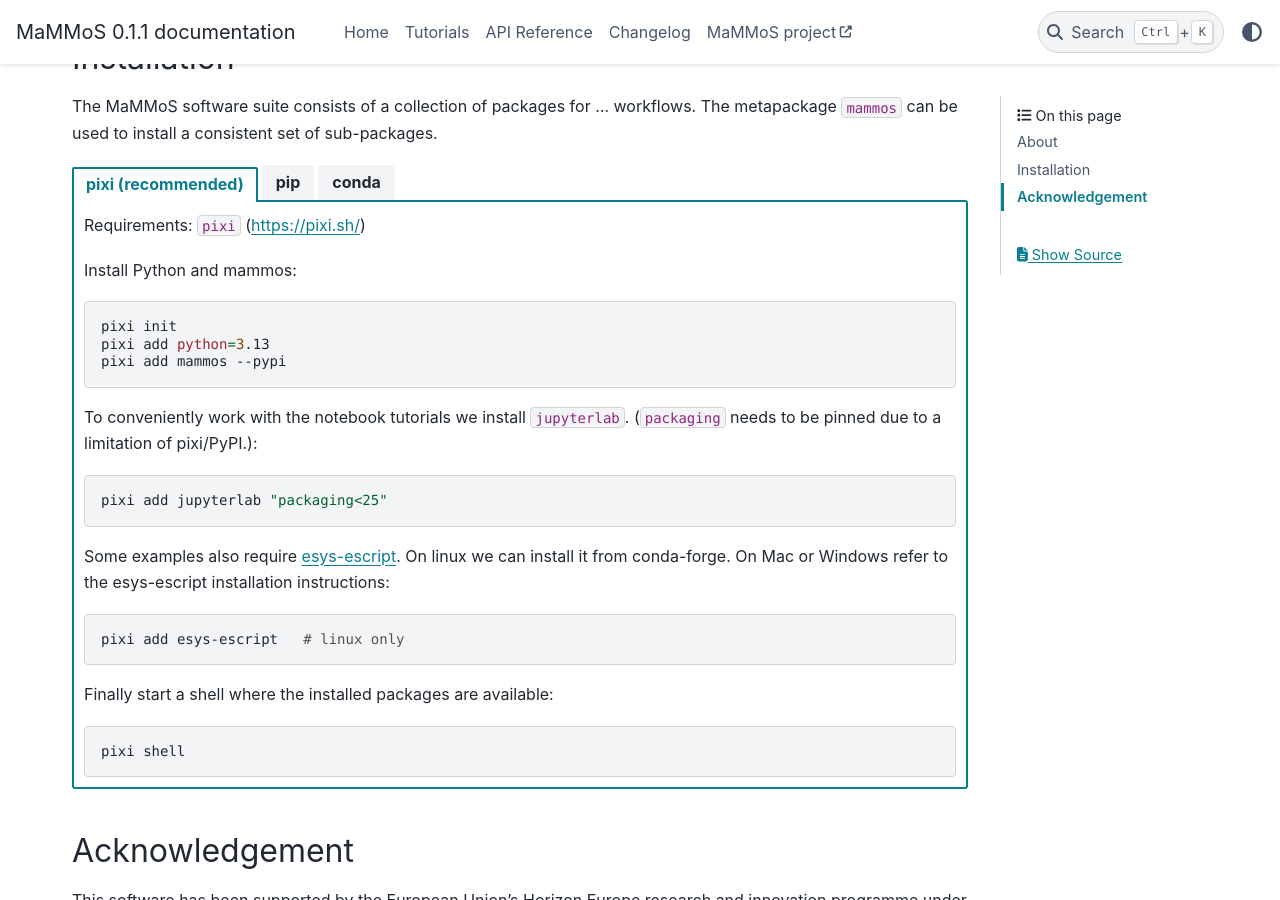
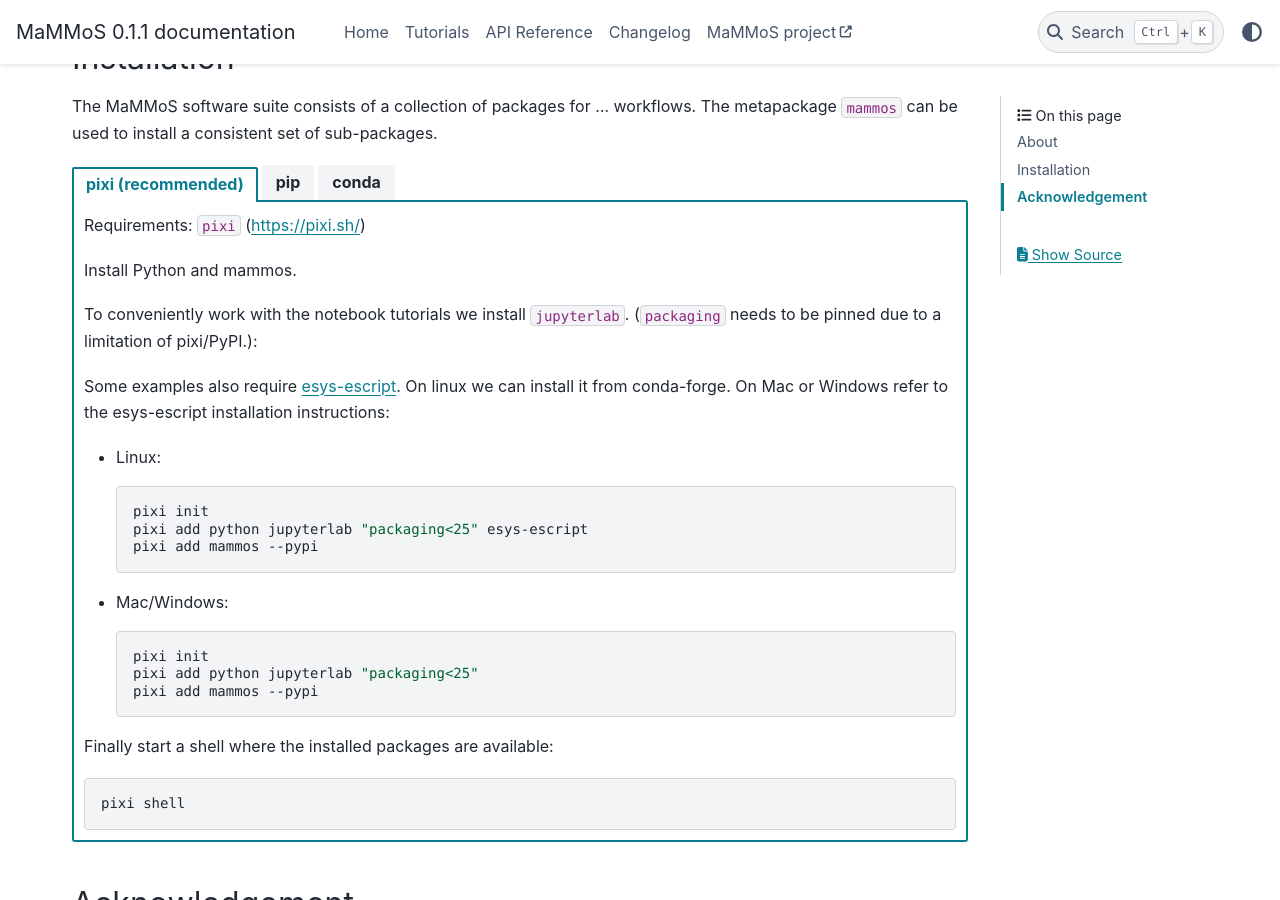
Before and after one commit to MaMMoS-project/mammos, a Sphinx documentation site: the page built from docs/source/index.rst, in a window 1280 px wide and 900 px high, scrolled down 820 px. Built offline with Sphinx 7.4.7 and the PyData theme 0.15.4, drawn with Linux system fonts in a browser that asks for light colours; pages that are not in the unit, such as notebooks, are missing from menus; the version number is read from the project's files by our own code.

Commit message:
Re-write pixi installation instructions to avoid pinning the python version
Esys-escript requires a relatively old Python 3.11. To flexibly allow a newer
version whenever a new esys-escript is released we do not pin anything and let
pixi solve the dependencies together

```diff
--- a/docs/source/index.rst
+++ b/docs/source/index.rst
@@ -75,30 +75,32 @@ The MaMMoS software suite consists of a collection of packages for ... workflows
 
       Requirements: ``pixi`` (https://pixi.sh/)
 
-      Install Python and mammos:
-
-      .. code:: shell
-
-         pixi init
-         pixi add python=3.13
-         pixi add mammos --pypi
+      Install Python and mammos.
 
       To conveniently work with the notebook tutorials we install
       ``jupyterlab``. (``packaging`` needs to be pinned due to a limitation of
       pixi/PyPI.):
-
-      .. code:: shell
-
-         pixi add jupyterlab "packaging<25"
 
       Some examples also require `esys-escript
       <https://github.com/LutzGross/esys-escript.github.io>`__. On linux we can
       install it from conda-forge. On Mac or Windows refer to the esys-escript
       installation instructions:
 
-      .. code:: shell
+      - Linux:
 
-         pixi add esys-escript   # linux only
+        .. code:: shell
+
+           pixi init
+           pixi add python jupyterlab "packaging<25" esys-escript
+           pixi add mammos --pypi
+
+      - Mac/Windows:
+
+        .. code:: shell
+
+           pixi init
+           pixi add python jupyterlab "packaging<25"
+           pixi add mammos --pypi
 
       Finally start a shell where the installed packages are available:
 
```
